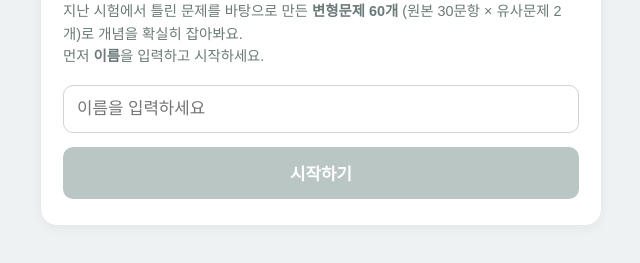
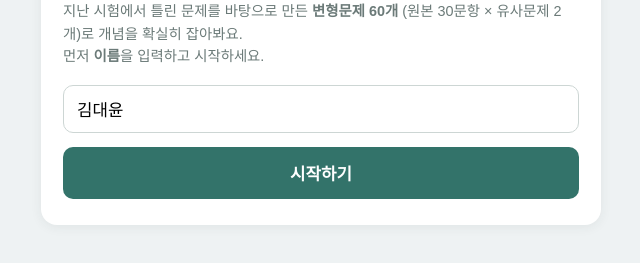
Before and after one commit to lovelyjina91-jpg/kimdaeyun-clinic-20260707, a plain HTML site: page index.html in a window 1280 px wide. Shown: the part 143-406 px from the top of the page, without its empty margins (319-959 px from the left). Drawn offline with Linux system fonts and the light colour scheme.

Commit message:
prefill student name 김대윤

```diff
--- a/index.html
+++ b/index.html
@@ -55,8 +55,8 @@
     <h1>오답 클리닉 🌱</h1>
     <p class="brand">제공 · <b>영핏 지나티처</b></p>
     <p class="sub"><b>동명사와 to부정사</b> 집중 클리닉이에요.<br>지난 시험에서 틀린 문제를 바탕으로 만든 <b>변형문제 60개</b> (원본 30문항 × 유사문제 2개)로 개념을 확실히 잡아봐요.<br>먼저 <b>이름</b>을 입력하고 시작하세요.</p>
-    <input type="text" id="name-input" placeholder="이름을 입력하세요" maxlength="20" autocomplete="off">
-    <button class="btn" id="start-btn" disabled>시작하기</button>
+    <input type="text" id="name-input" placeholder="이름을 입력하세요" maxlength="20" autocomplete="off" value="김대윤">
+    <button class="btn" id="start-btn">시작하기</button>
   </div>
 
   <!-- 문제 화면 -->
```
